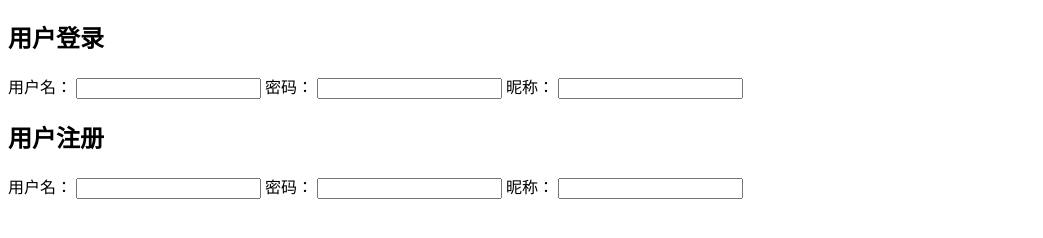
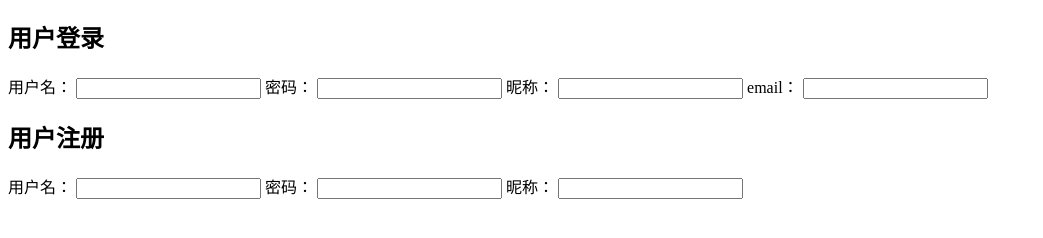
Before and after one commit to ajay-yang/demo, a plain HTML site: page index.html in a window 1280 px wide. Shown: the part 70-308 px from the top of the page, without its empty margins (0-1043 px from the left). Drawn offline with Linux system fonts and the light colour scheme.

Commit message:
用户登录--email功能--唐僧

```diff
--- a/index.html
+++ b/index.html
@@ -16,6 +16,8 @@
 				<input type="password" />
 				昵称：
 				<input type="text" />
+				email：
+				<input type="text" />
 			</form>
 		</div>
 		<!--猴子开发-->
```
